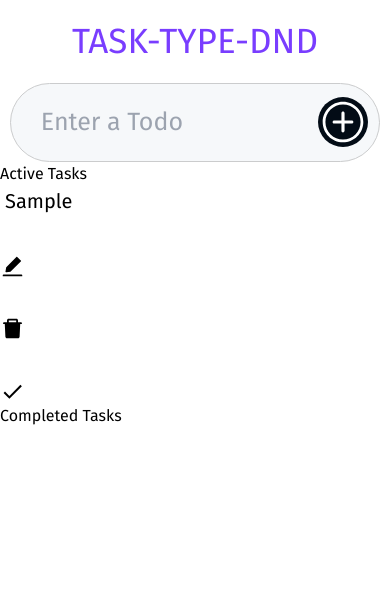
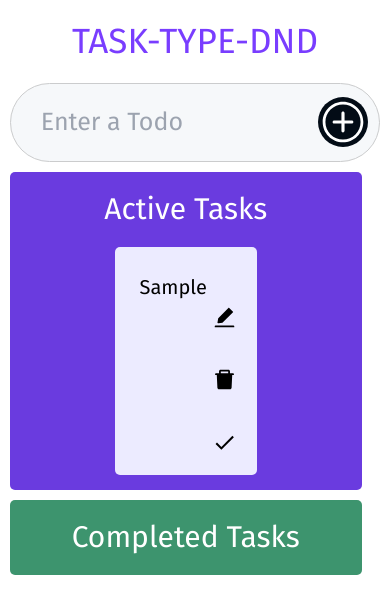
Before and after one commit to vedant-3010/typescript-dnd, a React (Create React App) app: page / in a window 390 px wide. Both pictures are taken after typing "Sample" into the empty fields and a click on the button 343 px from the left and 122 px from the top of the page. Shown: the top 614 px of the page. Built offline with nearby package versions, Linux system fonts and the light colour scheme; the HTML template or start-up script is replaced by a standard one.

Commit message:
feat: added Drag and Drop using "react-beautiful-dnd"

```diff
--- a/package.json
+++ b/package.json
@@ -12,7 +12,7 @@
     "@types/react-beautiful-dnd": "^13.0.0",
     "@types/react-dom": "^18.2.19",
     "react": "^18.2.0",
-    "react-beautiful-dnd": "^13.1.1",
+    "react-beautiful-dnd": "^13.1.0",
     "react-dom": "^18.2.0",
     "react-icons": "^5.0.1",
     "react-scripts": "5.0.1",
--- a/src/App.tsx
+++ b/src/App.tsx
@@ -19,9 +19,49 @@
     }
   };
 
+  const onDragEnd = (result: DropResult) => {
+    const { destination, source } = result;
+
+    console.log(result);
+
+    if (!destination) {
+      return;
+    }
+
+    if (
+      destination.droppableId === source.droppableId &&
+      destination.index === source.index
+    ) {
+      return;
+    }
+
+    let add;
+    let active = todos;
+    let complete = CompletedTodos;
+
+
+    if (source.droppableId === "TodosList") {
+      add = active[source.index];
+      active.splice(source.index, 1);
+    } else {
+      add = complete[source.index];
+      complete.splice(source.index, 1);
+    }
+
+    if (destination.droppableId === "TodosList") {
+      active.splice(destination.index, 0, add);
+    } else {
+      complete.splice(destination.index, 0, add);
+    }
+
+    setCompletedTodos(complete);
+    setTodos(active);
+  };
+
   return (
+    <DragDropContext onDragEnd={onDragEnd}>
       <div className="App">
-      <span className="heading">Task-Type-Dnd</span>
+        <span className="heading">Task-Type-DND</span>
         <InputField todo={todo} setTodo={setTodo} handleAdd={handleAdd} />
         <TodoList
           todos={todos}
@@ -30,6 +70,7 @@
           setCompletedTodos={setCompletedTodos}
         />
       </div>
+    </DragDropContext>
   );
 };
 
--- a/src/components/SingleTodo.tsx
+++ b/src/components/SingleTodo.tsx
@@ -1,27 +1,26 @@
-import React, { useEffect } from "react";
-import { Todo } from "../models/models";
+import React, { useEffect, useState } from "react";
+import { useRef } from "react";
 import { AiFillEdit, AiFillDelete } from "react-icons/ai";
 import { MdDone } from "react-icons/md";
+import { Todo } from "../models/models";
+import { Draggable } from "react-beautiful-dnd";
 
-interface Props {
+const SingleTodo: React.FC<{
   index: number;
   todo: Todo;
   todos: Array<Todo>;
-  setTodos: React.Dispatch<React.SetStateAction<Todo[]>>;
-}
+  setTodos: React.Dispatch<React.SetStateAction<Array<Todo>>>;
+}> = ({ index, todo, todos, setTodos }) => {
+  const [edit, setEdit] = useState<boolean>(false);
+  const [editTodo, setEditTodo] = useState<string>(todo.todo);
 
-const SingleTodo: React.FC<Props> = ({ index, todo, todos, setTodos }) => {
-  const [edit, setEdit] = React.useState<boolean>(false);
-  const [editTodo, setEditTodo] = React.useState<string>(todo.todo);
-  const inputRef = React.useRef<HTMLInputElement>(null);
-
+  const inputRef = useRef<HTMLInputElement>(null);
   useEffect(() => {
     inputRef.current?.focus();
   }, [edit]);
 
   const handleEdit = (e: React.FormEvent, id: number) => {
     e.preventDefault();
-
     setTodos(
       todos.map((todo) => (todo.id === id ? { ...todo, todo: editTodo } : todo))
     );
@@ -41,11 +40,14 @@
   };
 
   return (
-    <div className="single-todo">
+    <Draggable draggableId={todo.id.toString()} index={index}>
+      {(provided, snapshot) => (
         <form
-        onSubmit={(e) => {
-          handleEdit(e, todo.id);
-        }}
+          onSubmit={(e) => handleEdit(e, todo.id)}
+          {...provided.draggableProps}
+          {...provided.dragHandleProps}
+          ref={provided.innerRef}
+          className={`todos__single ${snapshot.isDragging ? "drag" : ""}`}
         >
           {edit ? (
             <input
@@ -53,6 +55,7 @@
               onChange={(e) => setEditTodo(e.target.value)}
               className="todos__single--text"
               ref={inputRef}
+
             />
           ) : todo.isDone ? (
             <s className="todos__single--text">{todo.todo}</s>
@@ -78,7 +81,8 @@
             </span>
           </div>
         </form>
-    </div>
+      )}
+    </Draggable>
   );
 };
 
--- a/src/components/TodoList.tsx
+++ b/src/components/TodoList.tsx
@@ -1,6 +1,7 @@
 import React from "react";
 import { Todo } from "../models/models";
 import SingleTodo from "./SingleTodo";
+import { Droppable } from "react-beautiful-dnd";
 
 interface props {
   todos: Array<Todo>;
@@ -17,7 +18,13 @@
 }) => {
   return (
     <div className="container">
-      <div>
+      <Droppable droppableId="TodosList">
+        {(provided, snapshot) => (
+          <div
+            className={`todos ${snapshot.isDraggingOver ? "dragactive" : ""}`}
+            ref={provided.innerRef}
+            {...provided.droppableProps}
+          >
             <span className="todos__heading">Active Tasks</span>
             {todos?.map((todo, index) => (
               <SingleTodo
@@ -28,8 +35,19 @@
                 setTodos={setTodos}
               />
             ))}
+            {provided.placeholder}
           </div>
-
+        )}
+      </Droppable>
+      <Droppable droppableId="TodosRemove">
+        {(provided, snapshot) => (
+          <div
+            ref={provided.innerRef}
+            {...provided.droppableProps}
+            className={`todos  ${
+              snapshot.isDraggingOver ? "dragcomplete" : "remove"
+            }`}
+          >
             <span className="todos__heading">Completed Tasks</span>
             {CompletedTodos?.map((todo, index) => (
               <SingleTodo
@@ -40,6 +58,10 @@
                 setTodos={setCompletedTodos}
               />
             ))}
+            {provided.placeholder}
+          </div>
+        )}
+      </Droppable>
     </div>
   );
 };
--- a/src/components/styles.css
+++ b/src/components/styles.css
@@ -18,7 +18,7 @@
 }
 
 .input__box:focus {
-  box-shadow: 0 0 10px 1000px rgba(112, 112, 112, 0.5);
+  box-shadow: 0 0 10px 1000px rgba(134, 132, 132, 0.5);
   outline: none;
 }
 
@@ -55,21 +55,61 @@
   box-shadow: 0 0 5px black;
 }
 
+.container {
+  width: 95%;
+  display: flex;
+  margin-top: 10px;
+  justify-content: space-between;
+  align-items: flex-start;
+}
+
 .todos {
+  border-radius: 5px;
   display: flex;
-  justify-content: space-evenly;
-  width: 90%;
-  flex-wrap: wrap;
+  flex-direction: column;
+  width: 47.5%;
+  padding: 15px;
+  background-color: #6a3bdf;
+  justify-content: center;
+  align-items: center;
+}
+
+.dragactive {
+  background-color: #3D946E;
+}
+
+.dragcomplete {
+  background-color: #3D946E;
+}
+
+.remove {
+  background-color: #3D946E;
+}
+
+.todos__heading {
+  font-size: 30px;
+  /* text-align: center; */
+  color: white;
 }
 
 .todos__single {
   display: flex;
-  width: 29.5%;
   border-radius: 5px;
   padding: 20px;
   margin-top: 15px;
-  background-image: url("https://img.freepik.com/free-photo/crumpled-yellow-paper-background-close-up_60487-2390.jpg?size=626&ext=jpg");
+  background-color: #ECEBFF;
+  transition: 0.2s;
 }
+
+.drag {
+  box-shadow: 0 0 20px black;
+}
+
+.todos__single:hover {
+  box-shadow: 0 0 5px black;
+  transform: scale(1.03);
+}
+
 .todos__single--text {
   flex: 1;
   padding: 5px;
@@ -87,9 +127,9 @@
   cursor: pointer;
 }
 
-@media (max-width: 1200px) {
-  .todos__single {
-    width: 40%;
+@media (max-width: 1100px) {
+  .todos {
+    width: 45%;
   }
 }
 
@@ -97,10 +137,12 @@
   .input {
     width: 95%;
   }
+  .container {
+    width: 95%;
+    flex-direction: column;
+  }
   .todos {
     width: 95%;
-  }
-  .todos__single {
-    width: 100%;
+    margin-bottom: 10px;
   }
 }
```
Also changed, not shown: 2 other files (tests, documents, lock files or other folders). Lines whose indentation alone changed are shown as unchanged.
